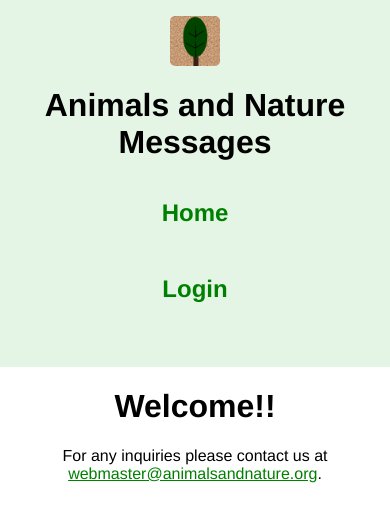
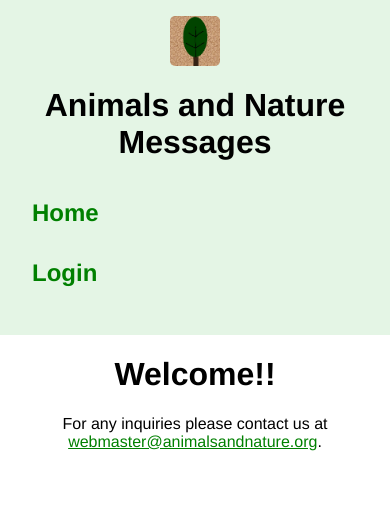
Before and after one commit to starrv/animals-and-nature-messages-app, a Next.js app: page / in a window 390 px wide. Shown: the top 522 px of the page. Built offline with nearby package versions, Linux system fonts and the light colour scheme; no server answers.

Commit message:
fixed minor styling issues with navigation bar

```diff
--- a/src/app/css/globals.css
+++ b/src/app/css/globals.css
@@ -94,6 +94,7 @@ input,button{
   text-decoration: none;
   text-align: center;
   font-size:1.5rem;
+  padding:0;
 }
 
 .nav-bar{
@@ -102,6 +103,7 @@ input,button{
   display: flex;
   flex-wrap: wrap;
   justify-content: center;
+  align-items: baseline;
 }
 
 .login,.logout{
@@ -149,5 +151,6 @@ input,button{
   }
   .nav-bar{
     flex-direction: column;
+    justify-content: start;
   }
 }
```
